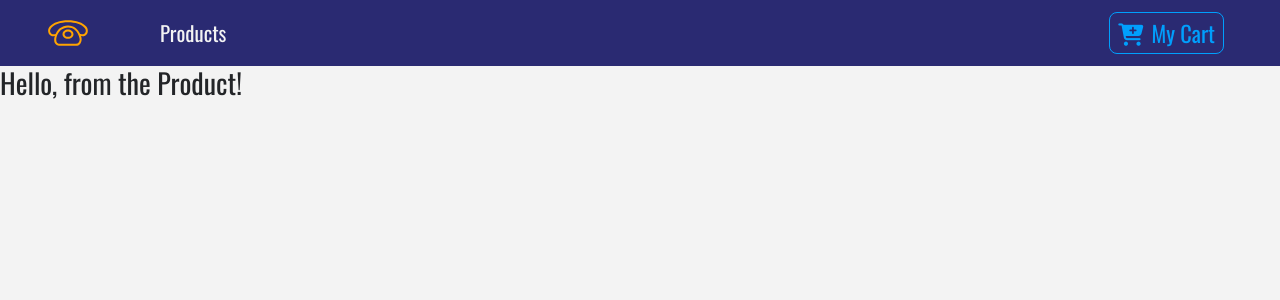
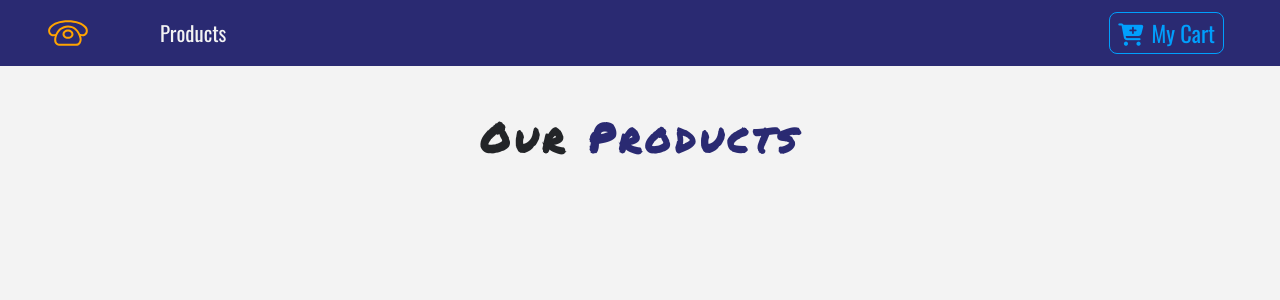
Before and after one commit to johnpospisil/react-shopping-cart, a React (Create React App) app: page / in a window 1280 px wide. Shown: the top 300 px of the page. Built offline with nearby package versions, Linux system fonts and the light colour scheme.

Commit message:
Create the Title component. Flesh out the ProductList component.

```diff
--- a/src/components/ProductList.js
+++ b/src/components/ProductList.js
@@ -1,12 +1,24 @@
 import React, { Component } from "react";
+import Title from "./Title";
 import Product from "./Product";
 
 export default class ProductList extends Component {
+  state = {
+    products: []
+  };
+
   render() {
     return (
-      <div>
-        <Product></Product>
-      </div>
+      <React.Fragment>
+        <div className="py-5">
+          <div className="container">
+            <Title name="our" title="products" />
+            {/* product row */}
+            <div className="row"></div>
+          </div>
+        </div>
+        {/* <Product></Product> */}
+      </React.Fragment>
     );
   }
 }
--- /dev/null
+++ b/src/components/Title.js
@@ -0,0 +1,13 @@
+import React from "react";
+
+export default function Title({ name, title }) {
+  return (
+    <div className="row">
+      <div className="col-10 mx-auto text-center text-title">
+        <h1 className="text-capitalize font-weight-bold">
+          {name} <strong className="text-blue">{title}</strong>
+        </h1>
+      </div>
+    </div>
+  );
+}
```
